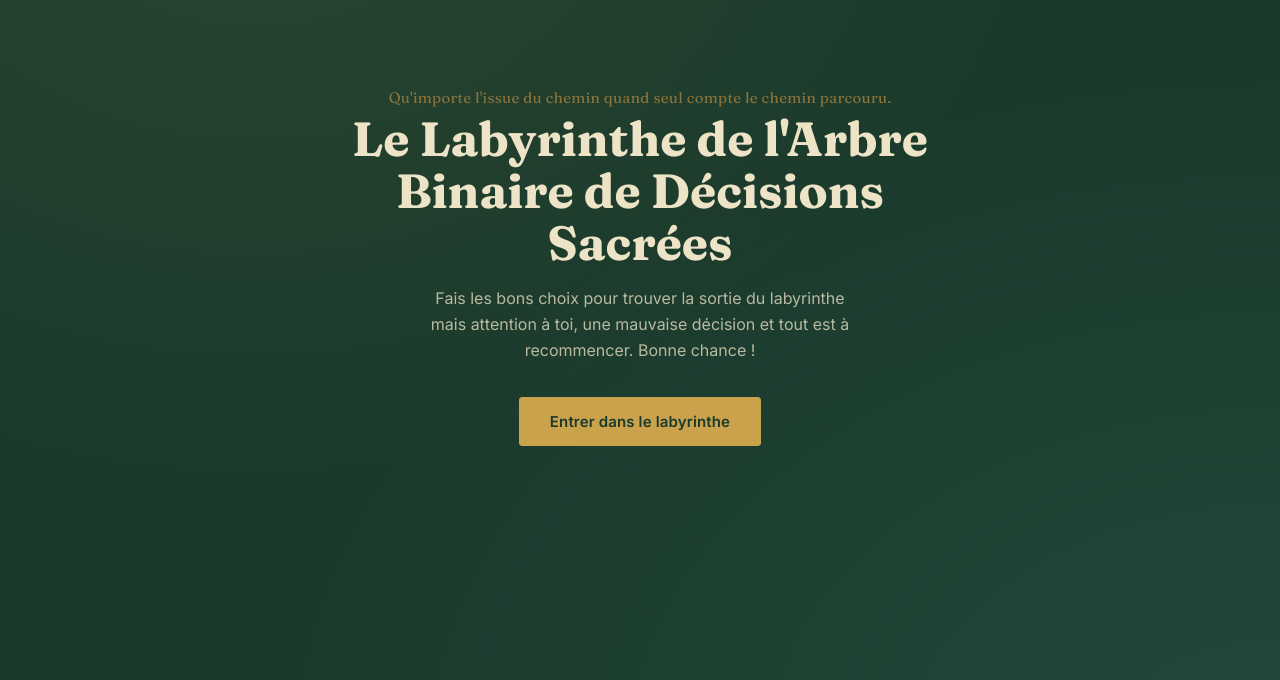
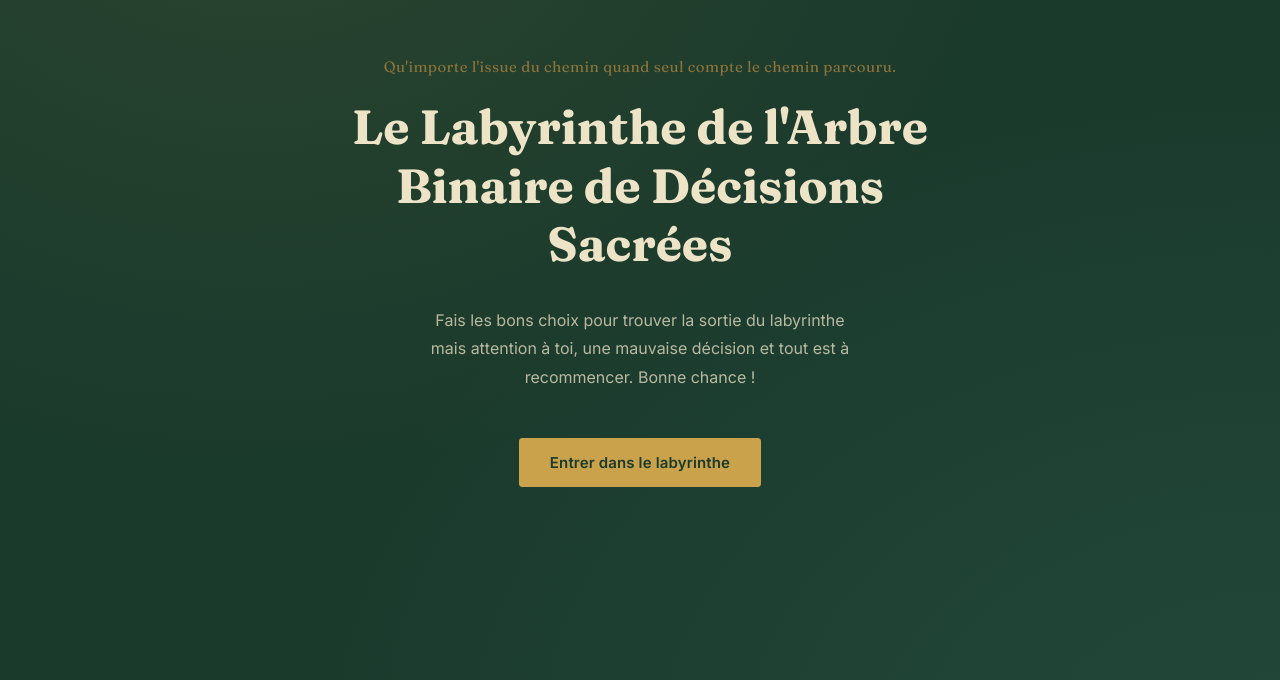
Before and after one commit to romane-anquetin/Surpirse_Tours, a plain HTML site: page index.html in a window 1280 px wide. Shown: the part 120-800 px from the top of the page. Drawn offline with Linux system fonts and the light colour scheme.

Commit message:
Update styles and text in index.html
Adjusted styles for various elements and updated text content in the end screens.

```diff
--- a/index.html
+++ b/index.html
@@ -64,28 +64,29 @@
 
   .title-screen{
     text-align:center;
+    padding: 20px 0 10px 0;
   }
   .eyebrow-mark{
     font-family:'Fraunces', serif;
     font-size:15px;
-    letter-spacing:0.02em;
+    letter-spacing:0.03em;
     color: var(--gold-dim);
-    margin-bottom:6px;
+    margin-bottom:22px;
   }
   h1{
     font-family:'Fraunces', serif;
     font-weight:700;
     font-size: clamp(32px, 6vw, 48px);
-    line-height:1.08;
-    margin: 0 0 18px 0;
+    line-height:1.22;
+    margin: 0 0 32px 0;
     color: var(--parchment);
   }
   .intro-text{
     font-size:16px;
-    line-height:1.6;
+    line-height:1.8;
     color: rgba(237,227,199,0.75);
-    max-width: 440px;
-    margin: 0 auto 34px auto;
+    max-width: 420px;
+    margin: 0 auto 46px auto;
   }
 
   .btn{
@@ -173,6 +174,11 @@
     margin: 0 auto 30px auto;
   }
 
+  .end-highlight{
+    color: #FFFFFF;
+    font-weight:700;
+  }
+
   .hidden{ display:none; }
 
   footer{
@@ -213,8 +219,8 @@
   <div class="end-screen win hidden" id="winScreen">
     <span class="end-icon">🏆</span>
     <h2 class="end-title">Tu as trouvé la sortie, bravo !</h2>
-    <p class="end-text">Pour autant, ton calvère ne fait que commencer. Tu n'as pas trouvé le trésoir mais seulement un indice t'y menant :
-    Quelque part dans une collection de savoir, tu trouveras ce qui nous représente. Puisse t'il t'aider à trouver ton chemin.
+    <p class="end-text">Pour autant, ton calvère ne fait que commencer. Tu n'as pas trouvé le trésoir mais seulement un indice t'y menant :<br><br>
+    <strong class="end-highlight">Quelque part dans une collection de savoir, tu trouveras ce qui nous représente. Puisse t'il t'aider à trouver ton chemin.</strong>
     </p>
     <button class="btn primary" id="retryBtnWin">Rejouer</button>
   </div>
@@ -225,7 +231,8 @@
     <p class="end-text">
       Il n'y avait pas qu'une seule sortie à ce labyrinthe. Tu as pris une autre route que celle que j'avais tracée en premier,
       et pourtant, comme pour beaucoup de choses entre nous, elle mène exactement au même endroit. Peu importe le chemin choisi,
-      on finit toujours par se retrouver.
+      on finit toujours par se retrouver. Ceci est ton bonus secret, rien que pour toi : bravo d'avoir été assez curieux pour
+      chercher plus loin que la sortie évidente.
     </p>
     <button class="btn primary" id="retryBtnSecret">Rejouer</button>
   </div>
```
